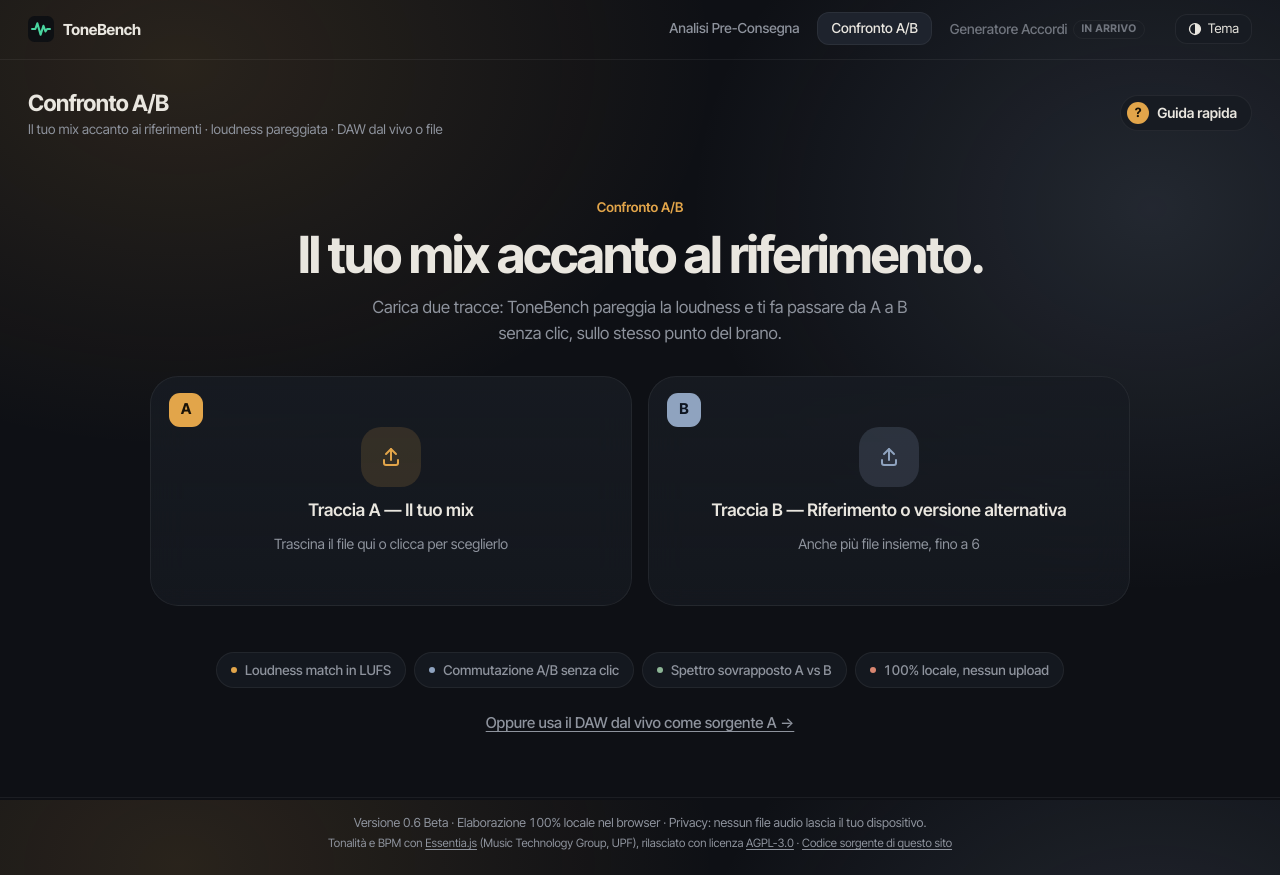
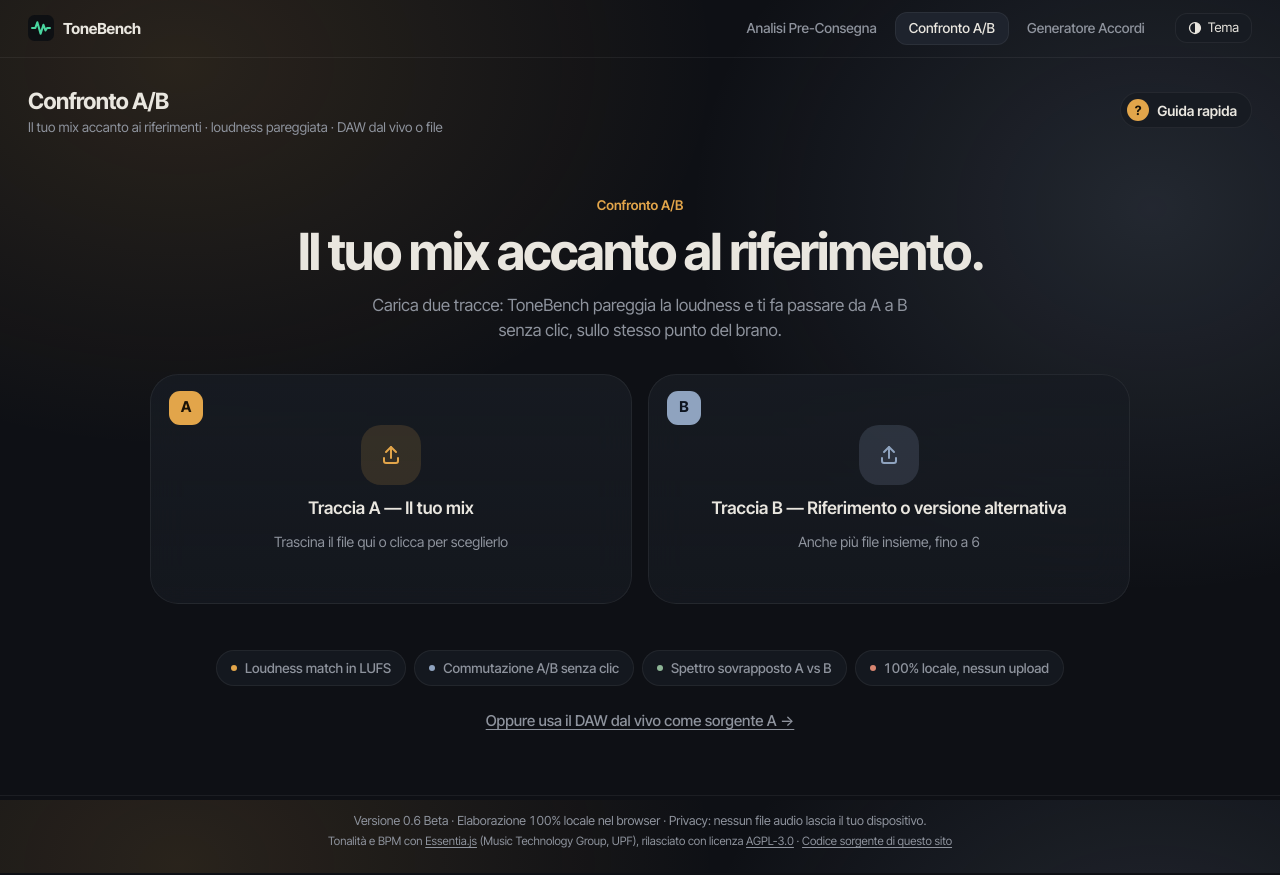
Before and after one commit to oliverhulsenbeck/tonebench, a plain HTML site: page confronto-ab.html in a window 1280 px wide. Drawn offline with Linux system fonts and the light colour scheme.

Commit message:
Add files via upload

```diff
--- a/confronto-ab.html
+++ b/confronto-ab.html
@@ -340,7 +340,7 @@ html[data-ab="active"] .abIntro{display:none}
 <nav class="sn__nav" aria-label="Strumenti"><ul class="sn__links">
 <li><a href="index.html">Analisi Pre-Consegna</a></li>
 <li><a href="confronto-ab.html" aria-current="page">Confronto A/B</a></li>
-<li><span class="sn__soon" aria-disabled="true" title="Strumento in arrivo">Generatore Accordi <em>In arrivo</em></span></li>
+<li><a href="generatore-accordi.html">Generatore Accordi</a></li>
 </ul></nav>
 <button id="themeBtn" class="sn__theme" type="button" aria-label="Cambia tema, chiaro o scuro" title="Alterna tema chiaro e scuro"><svg class="sn__ico" viewBox="0 0 16 16" aria-hidden="true" focusable="false"><circle cx="8" cy="8" r="6.25" fill="none" stroke="currentColor" stroke-width="1.5"/><path d="M8 1.75a6.25 6.25 0 0 1 0 12.5z" fill="currentColor"/></svg>Tema</button>
 </div>
```
Also changed, not shown: index.html (+1 -1 lines).
